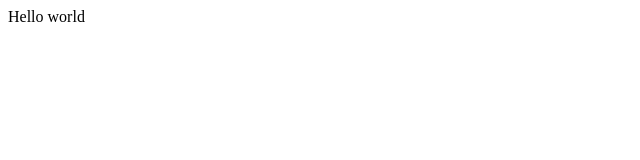
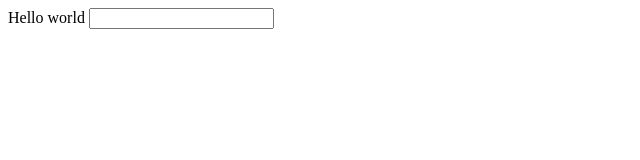
Before and after one commit to Simonml7/2048, a plain HTML site: page index.html in a window 1280 px wide. Shown: the whole page, without its empty margins (0-640 px from the left). Drawn offline with Linux system fonts and the light colour scheme.

Commit message:
Update index.html

```diff
--- a/index.html
+++ b/index.html
@@ -2,5 +2,6 @@
 <header><title>This is title</title></header>
 <body>
 Hello world
+  <input type="text" name="firstname">
 </body>
 </html>
```
